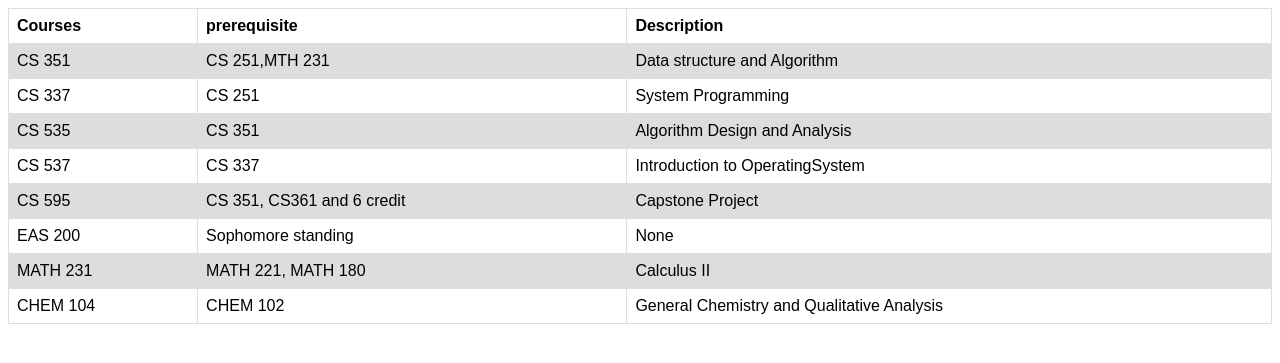
After one commit to XinQiangQui/NewGroup3Project, a Django app: template templates/courses.html in a window 1280 px wide. The commit adds this page. Shown: the top 363 px of the page. Run offline with Django 3.2, Linux system fonts and the light colour scheme; the template is opened without the code that fills it, so the values that code supplies are empty.

Commit message:
Table seems okay.. but still improving it.

```diff
--- a/NewGroup3Project/settings.py
+++ b/NewGroup3Project/settings.py
@@ -38,7 +38,6 @@ INSTALLED_APPS = [
     'django.contrib.messages',
     'django.contrib.staticfiles',
     'TA_Scheduler',
-    'django_tables2',
 
 ]
 
--- a/NewGroup3Project/urls.py
+++ b/NewGroup3Project/urls.py
@@ -15,10 +15,11 @@ Including another URLconf
 """
 from django.contrib import admin
 from django.urls import path
-from TA_Scheduler.views import HomeView, CoursesListView
+from TA_Scheduler.views import HomeView,CoursesView
 
 urlpatterns = [
     path("admin/", admin.site.urls),
-    path('', HomeView.as_view, name='login'),
-    path('courses/', CoursesListView.as_view())
+    path('', HomeView.as_view(), name='login'),
+    path('courses/', CoursesView.as_view())
+
 ]
--- a/TA_Scheduler/models.py
+++ b/TA_Scheduler/models.py
@@ -200,4 +200,5 @@ class Lab(models.Model):
 
 # for course table
 class Courses(models.Model):
-    name = models.CharField(max_length=300, verbose_name="course name")
+    name = models.CharField(max_length=300)
+    #content = models.TextField()
--- /dev/null
+++ b/templates/courses.html
@@ -0,0 +1,77 @@
+<!DOCTYPE html>
+<html lang="en">
+<head>
+    <style>
+        table{
+            font-family: arial, sans-serif;
+            border-collapse: collapse;
+            width: 100%
+        }
+        td,th {
+            border: 1px solid #dddddd;
+            text-align: left;
+            padding: 8px;
+        }
+
+        tr:nth-child(even){
+            background-color: #dddddd;
+        }
+    </style>
+    <meta charset="UTF-8">
+    <title>Course list</title>
+
+</head>
+<body>
+<div style="overflow-y: auto;">
+<table>
+  <tr>
+    <th>Courses</th>
+    <th>prerequisite</th>
+    <th>Description</th>
+  </tr>
+
+  <tr>
+    <td>CS 351</td>
+    <td>CS 251,MTH 231</td>
+    <td>Data structure and Algorithm</td>
+  </tr>
+  <tr>
+    <td>CS 337</td>
+    <td>CS 251</td>
+    <td>System Programming</td>
+  </tr>
+  <tr>
+    <td>CS 535</td>
+    <td>CS 351</td>
+    <td>Algorithm Design and Analysis</td>
+  </tr>
+  <tr>
+    <td>CS 537</td>
+    <td>CS 337</td>
+    <td>Introduction to OperatingSystem</td>
+  </tr>
+  <tr>
+    <td>CS 595</td>
+    <td>CS 351, CS361 and 6 credit </td>
+    <td>Capstone Project</td>
+  </tr>
+  <tr>
+    <td>EAS 200</td>
+    <td>Sophomore standing</td>
+    <td>None</td>
+  </tr>
+  <tr>
+    <td>MATH 231</td>
+    <td>MATH 221, MATH 180</td>
+    <td>Calculus II</td>
+  </tr>
+  <tr>
+    <td>CHEM 104</td>
+    <td>CHEM 102</td>
+    <td>General Chemistry and Qualitative Analysis</td>
+  </tr>
+
+</table>
+</div>
+</body>
+</html>
--- a/templates/login.html
+++ b/templates/login.html
@@ -1,5 +1,7 @@
 <!DOCTYPE html>
 <html lang="en">
+.header {
+  background
 <head>
     <meta charset="UTF-8">
     <title>Login</title>
```
Also changed, not shown: TA_Scheduler/tables.py (deleted, +0 -8 lines), TA_Scheduler/views.py (+14 -9 lines), templates/Courses.html (deleted, +0 -12 lines), TA_Scheduler/migrations/0002_courses.py (deleted), db.sqlite3 (deleted).
